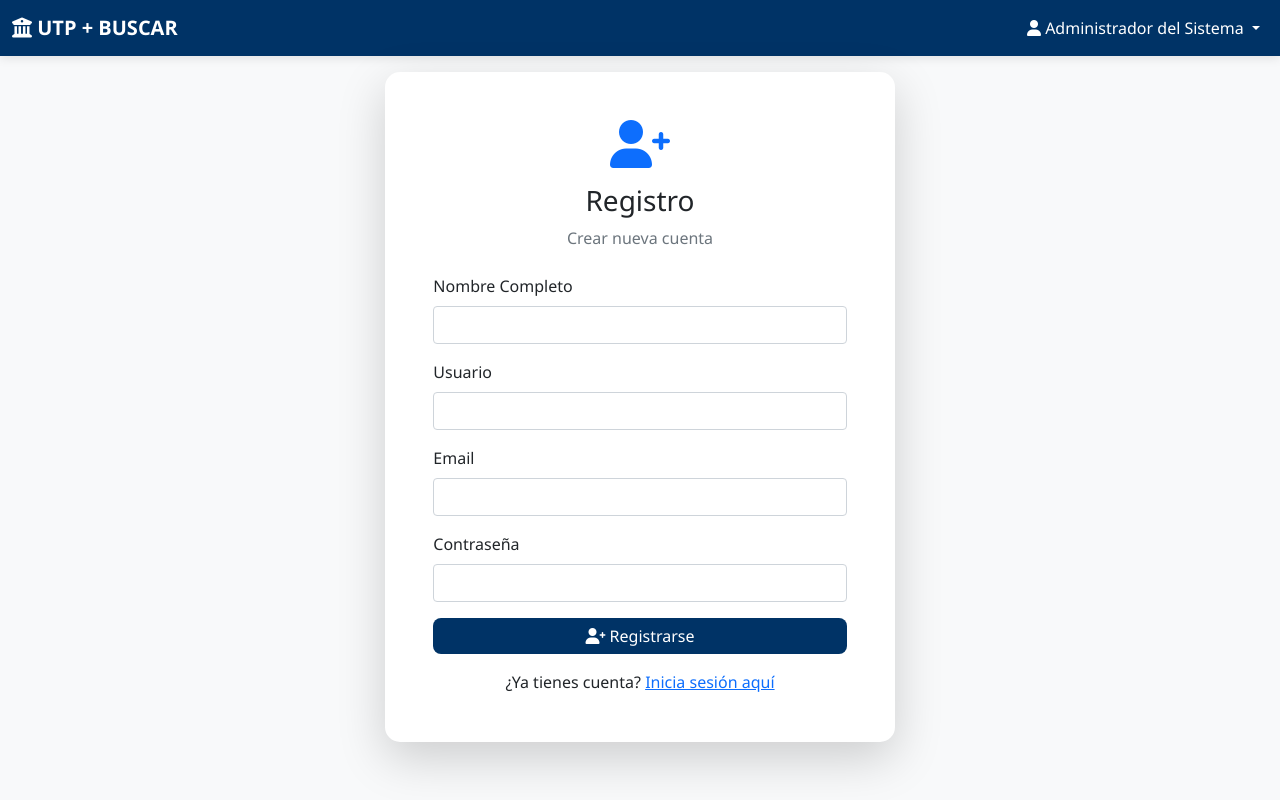
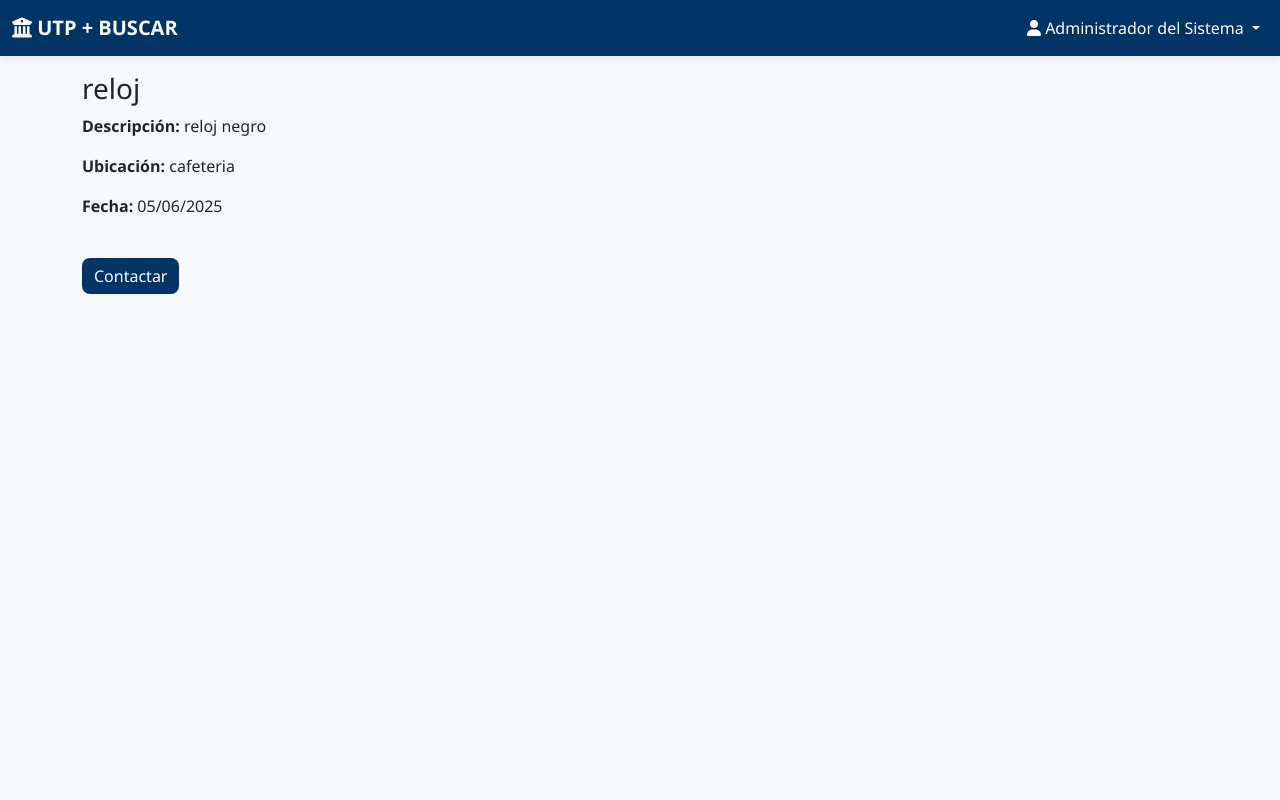
Before and after one commit to annieariadna/proyecto-final, a Flask app: page /report/1 in a window 1280 px wide. Run offline with Flask 3, Linux system fonts and the light colour scheme; a user stored in the database is signed in; data comes from the database, SQL or seed files in the repository; both versions use the stored data as it was after the commit.

Commit message:
toques finales

```diff
--- a/app.py
+++ b/app.py
@@ -3,6 +3,10 @@
 from werkzeug.security import generate_password_hash, check_password_hash
 from werkzeug.utils import secure_filename
 from datetime import datetime, timedelta
+from flask import Flask  # Cambiar esto, para importar Flask desde el módulo correcto.
+from flask_migrate import Migrate  # Esto está correcto
+
+
 import os
 import uuid
 
@@ -30,6 +34,9 @@
     role = db.Column(db.String(20), default='student')  # 'admin' or 'student'
     created_at = db.Column(db.DateTime, default=datetime.utcnow)
 
+    # Relación con los mensajes
+
+
 class Report(db.Model):
     id = db.Column(db.Integer, primary_key=True)
     type = db.Column(db.String(20), nullable=False)  # 'lost' or 'found'
@@ -43,6 +50,9 @@
     status = db.Column(db.String(20), default='active')  # 'active', 'resolved', 'deleted'
     user_id = db.Column(db.Integer, db.ForeignKey('user.id'), nullable=False)
     created_at = db.Column(db.DateTime, default=datetime.utcnow)
+
+    # Relación con los mensajes
+
 
 # Crear tablas
 with app.app_context():
@@ -67,26 +77,27 @@
         return redirect(url_for('dashboard'))
     return render_template('login.html')
 
-@app.route('/login', methods=['GET', 'POST'])  # Esto permite tanto GET como POST
+@app.route('/login', methods=['GET', 'POST'])
 def login():
     if request.method == 'POST':
         username = request.form['username']
         password = request.form['password']
 
+        # Buscar al usuario en la base de datos
         user = User.query.filter_by(username=username).first()
 
+        # Verificar que el usuario exista y la contraseña sea correcta
         if user and check_password_hash(user.password_hash, password):
             session['user_id'] = user.id
             session['username'] = user.username
             session['role'] = user.role
             session['full_name'] = user.full_name
-            session.permanent = True  # Hacer que la sesión sea permanente
             flash('Inicio de sesión exitoso', 'success')
-            return redirect(url_for('dashboard'))  # Redirigir al dashboard después de iniciar sesión
+            return redirect(url_for('dashboard'))
         else:
-            flash('Credenciales inválidas', 'error')  # Mostrar mensaje de error si las credenciales no son correctas
+            flash('Credenciales inválidas', 'error')
 
-    return render_template('login.html')  # Renderizar la página de inicio de sesión si no se envió el formulario
+    return render_template('login.html')
 
 
 @app.route('/register', methods=['GET', 'POST'])
@@ -197,7 +208,9 @@
 
 @app.route('/report/<int:report_id>')
 def view_report(report_id):
+    # Verificar si el usuario está autenticado
     if 'user_id' not in session:
+        flash("Debes iniciar sesión para ver los detalles del reporte", "info")
         return redirect(url_for('login'))
 
     report = Report.query.get_or_404(report_id)
@@ -232,6 +245,45 @@
 
     user = User.query.get(session['user_id'])
     return render_template('profile.html', user=user)
+@app.route('/update_report/<int:report_id>', methods=['POST'])
+def update_report(report_id):
+    # Lógica para actualizar el reporte con el nuevo estado
+    report = Report.query.get_or_404(report_id)
+    report.status = request.form['status']
+    db.session.commit()
+    flash('Estado del reporte actualizado exitosamente', 'success')
+    return redirect(url_for('dashboard'))
+
+
+    # Obtener el reporte
+    report = Report.query.get_or_404(report_id)
+
+    # Verificar que el reporte pertenece al usuario
+    if report.user_id != session['user_id'] and session['role'] != 'admin':
+        flash('No tienes permiso para modificar este reporte', 'error')
+        return redirect(url_for('dashboard'))
+
+    # Actualizar los datos del reporte
+    report.status = request.form['status']
+    report.object_name = request.form['object_name']
+    report.description = request.form['description']
+    report.contact_info = request.form['contact_info']
+
+    # Manejar la imagen (si se sube una nueva)
+    if 'image' in request.files:
+        file = request.files['image']
+        if file and file.filename != '':
+            filename = secure_filename(file.filename)
+            unique_filename = str(uuid.uuid4()) + '_' + filename
+            file.save(os.path.join(app.config['UPLOAD_FOLDER'], unique_filename))
+            report.image_filename = unique_filename
+
+    # Guardar cambios en la base de datos
+    db.session.commit()
+
+    flash('Reporte actualizado correctamente', 'success')
+    return redirect(url_for('dashboard'))
+
 
 if __name__ == '__main__':
     app.run(debug=True)
--- a/templates/base.html
+++ b/templates/base.html
@@ -105,15 +81,18 @@
         background: rgba(255,255,255,0.2);
         color: white;
     }
-
-    /* Para los botones del modal y otros componentes */
-    .btn-outline-primary {
-        font-size: 12px;
+    .card-img-top {
+    max-height: 300px; /* Limita la altura de la imagen */
+    object-fit: cover;
     }
-
-    .card-body {
-        padding: 12px; /* Reducir el padding de las cards */
-    }
+    /* Separar el modal del botón de búsqueda */
+.modal-custom {
+    margin-top: 80px; /* Ajusta el valor del margen superior según lo que necesites */
+}
+.modal-dialog {
+    padding-top: 30px;  /* Aumentar el padding superior para el modal */
+}
+/*Asegura que la imagen se recorte correctamente y se ajuste al contenedor */
 </style>
 
 </head>
@@ -131,9 +110,9 @@
                         <i class="fas fa-user"></i> {{ session.full_name }}
                     </a>
                     <ul class="dropdown-menu">
-                        <li><a class="dropdown-item" href="{{ url_for('profile') }}"><i class="fas fa-user"></i> Perfil</a></li>
+                        <li><a class="dropdown-item" href="{{ url_for('profile') }}"><i class="fas fa-user"></i> Mi Perfil</a></li>
                         {% if session.role == 'admin' %}
-                        <li><a class="dropdown-item" href="{{ url_for('admin_users') }}"><i class="fas fa-users"></i> Usuarios</a></li>
+                        <li><a class="dropdown-item" href="{{ url_for('admin_users') }}"><i class="fas fa-users"></i> Gestionar Usuarios</a></li>
                         {% endif %}
                         <li><hr class="dropdown-divider"></li>
                         <li><a class="dropdown-item" href="{{ url_for('logout') }}"><i class="fas fa-sign-out-alt"></i> Cerrar Sesión</a></li>
--- a/templates/login.html
+++ b/templates/login.html
@@ -13,7 +13,7 @@
                     <p class="text-muted">Universidad Tecnológica del Perú</p>
                 </div>
 
-<form method="POST">  <!-- Asegúrate de que sea POST -->
+                <form method="POST">
                     <div class="mb-3">
                         <label for="username" class="form-label">Código</label>
                         <input type="text" class="form-control" id="username" name="username" required placeholder="Ej: U22209220 para Estudiantes o C1234567 para Administradores">
@@ -26,6 +26,7 @@
                         <i class="fas fa-sign-in-alt"></i> Iniciar Sesión
                     </button>
                 </form>
+
                 <div class="text-center">
                     <p class="mb-0">¿No tienes cuenta? <a href="{{ url_for('register') }}">Regístrate aquí</a></p>
                 </div>
--- a/templates/report_detail.html
+++ b/templates/report_detail.html
@@ -1,45 +1,21 @@
 {% extends "base.html" %}
 
-{% block title %}Registro - UTP{% endblock %}
+{% block title %}Detalle del Reporte - UTP+{% endblock %}
 
 {% block content %}
-<div class="row justify-content-center">
-    <div class="col-md-6 col-lg-5">
-        <div class="card shadow-lg">
-            <div class="card-body p-5">
-                <div class="text-center mb-4">
-                    <i class="fas fa-user-plus fa-3x text-primary mb-3"></i>
-                    <h3 class="card-title">Registro</h3>
-                    <p class="text-muted">Crear nueva cuenta</p>
-                </div>
+<div class="container">
+    <h3>{{ report.object_name }}</h3>
+    <p><strong>Descripción:</strong> {{ report.description }}</p>
+    <p><strong>Ubicación:</strong> {{ report.location }}</p>
+    <p><strong>Fecha:</strong> {{ report.date_occurred.strftime('%d/%m/%Y') }}</p>
 
-                <form method="POST">
-                    <div class="mb-3">
-                        <label for="full_name" class="form-label">Nombre Completo</label>
-                        <input type="text" class="form-control" id="full_name" name="full_name" required>
-                    </div>
-                    <div class="mb-3">
-                        <label for="username" class="form-label">Usuario</label>
-                        <input type="text" class="form-control" id="username" name="username" required>
-                    </div>
-                    <div class="mb-3">
-                        <label for="email" class="form-label">Email</label>
-                        <input type="email" class="form-control" id="email" name="email" required>
-                    </div>
-                    <div class="mb-3">
-                        <label for="password" class="form-label">Contraseña</label>
-                        <input type="password" class="form-control" id="password" name="password" required>
-                    </div>
-                    <button type="submit" class="btn btn-primary w-100 mb-3">
-                        <i class="fas fa-user-plus"></i> Registrarse
-                    </button>
-                </form>
+    <!-- Imagen del reporte (ajustada) -->
+    {% if report.image_filename %}
+        <img src="{{ url_for('static', filename='uploads/' + report.image_filename) }}" class="img-fluid" style="max-width: 100%; max-height: 400px; object-fit: contain;">
+    {% endif %}
 
-                <div class="text-center">
-                    <p class="mb-0">¿Ya tienes cuenta? <a href="{{ url_for('login') }}">Inicia sesión aquí</a></p>
-                </div>
-            </div>
-        </div>
-    </div>
+    <br>
+    <!-- Redirigir al correo para contactar -->
+    <a href="mailto:{{ report.contact_info }}" class="btn btn-primary">Contactar</a>
 </div>
 {% endblock %}
```
Also changed, not shown: other parts of templates/base.html (+6 -30 lines), templates/contact_form.html (added, +17 -0 lines), templates/dashboard.html (+63 -10 lines), templates/edit_report.html (added, +53 -0 lines), instance/utp_lost_found.db, static/uploads/5e597024-299f-48ab-83d1-f29bac71a125_reporte_1.jpg (added), static/uploads/5f34ba67-300c-4507-bb91-5eb229fd7c1c_LOGO.jpg (added), static/uploads/6fd5c728-f79f-4d0f-8786-f6b869e34e8f_iamgen_2.jpg (added), static/uploads/8e8fe716-ea01-4a00-8067-18ec9d4c606d_calcu.jpg (added). Lines whose indentation alone changed are shown as unchanged.
